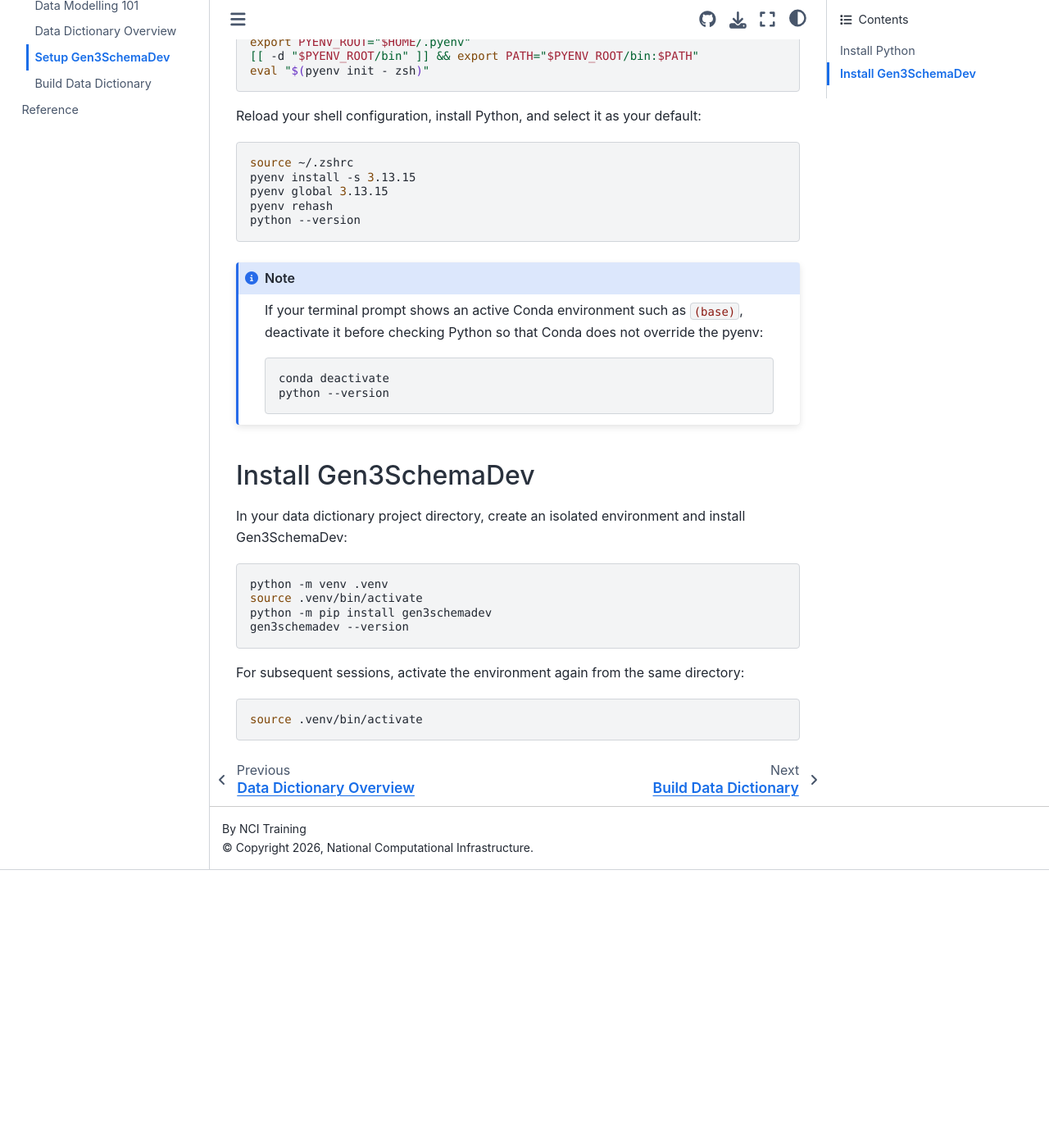
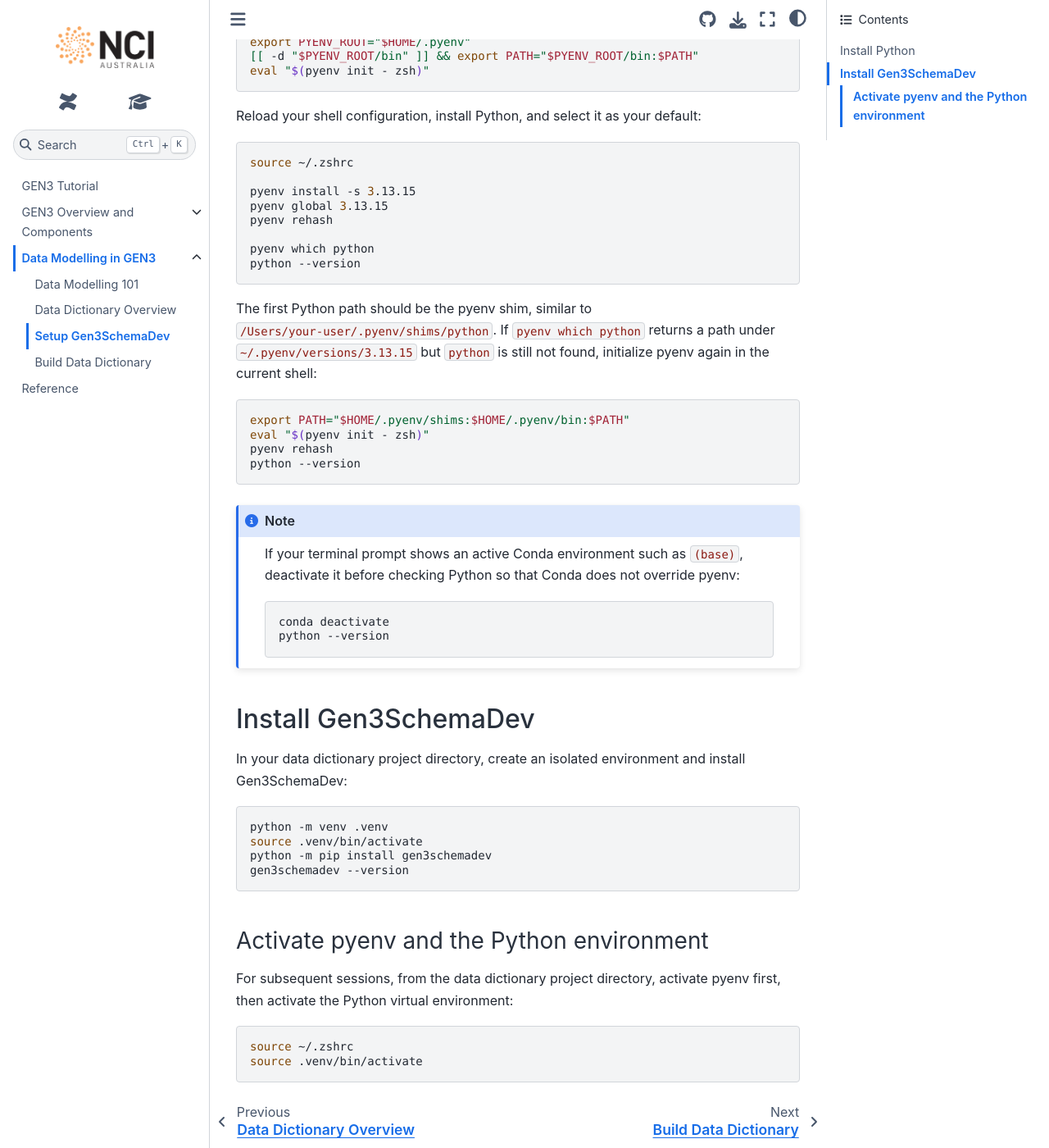
Before and after one commit to NCI900-Training-Organisation/Gen3-tutorial, a Sphinx documentation site: the page built from docs/source/01-data-modelling/03-setup-Gen3SchemaDev.rst, in a window 1280 px wide and 1400 px high, scrolled down 1075 px. Shown: the whole window at 82% size. Built offline with Sphinx 7.4.7 and the Sphinx Book theme 1.1.4, drawn with Linux system fonts in a browser that asks for light colours; before the commit the page ends 2136 px from its top, so only the background shows below that; some of the changed text lies outside the part shown.

Commit message:
docs: update setup instructions

```diff
--- a/docs/source/01-data-modelling/03-setup-Gen3SchemaDev.rst
+++ b/docs/source/01-data-modelling/03-setup-Gen3SchemaDev.rst
@@ -12,17 +12,19 @@ In this tutorial we are using ``Python 3.13.15``.
 
 .. note::
 
-   In Mac ensure that the full Xcode toolchain is available. Without it, pyenv can use the Homebrew LLVM compiler instead of the Apple/Xcode
-   toolchain, and the build can fail during configuration.
+   On macOS, ensure that the full Xcode toolchain is available before building
+   Python from source. This is not required when a compatible Python version
+   is already installed.
 
-   For mac, Install Xcode from the App Store, then select it:
+   Install Xcode from the App Store, then select it:
 
    .. code-block:: bash
 
       sudo xcode-select --switch /Applications/Xcode.app/Contents/Developer
       xcodebuild -version
 
-   If the build still prefers the Homebrew clang, force the Xcode toolchain for the current shell before running pyenv:
+   If ``pyenv install`` fails while compiling Python, force the Xcode toolchain
+   for the current shell and retry:
 
    .. code-block:: bash
 
@@ -56,15 +58,30 @@ Reload your shell configuration, install Python, and select it as your default:
 .. code-block:: bash
 
    source ~/.zshrc
+
    pyenv install -s 3.13.15
    pyenv global 3.13.15
+   pyenv rehash
+
+   pyenv which python
+   python --version
+
+The first Python path should be the pyenv shim, similar to
+``/Users/your-user/.pyenv/shims/python``. If ``pyenv which python`` returns a
+path under ``~/.pyenv/versions/3.13.15`` but ``python`` is still not found,
+initialize pyenv again in the current shell:
+
+.. code-block:: bash
+
+   export PATH="$HOME/.pyenv/shims:$HOME/.pyenv/bin:$PATH"
+   eval "$(pyenv init - zsh)"
    pyenv rehash
    python --version
 
 .. note::
 
    If your terminal prompt shows an active Conda environment such as ``(base)``,
-   deactivate it before checking Python so that Conda does not override the pyenv:
+   deactivate it before checking Python so that Conda does not override pyenv:
 
    .. code-block:: bash
 
@@ -85,8 +102,13 @@ and install Gen3SchemaDev:
    python -m pip install gen3schemadev
    gen3schemadev --version
 
-For subsequent sessions, activate the environment again from the same directory:
+Activate pyenv and the Python environment
+~~~~~~~~~~~~~~~~~~~~~~~~~~~~~~~~~~~~~~~~~
+
+For subsequent sessions, from the data dictionary project directory, activate
+pyenv first, then activate the Python virtual environment:
 
 .. code-block:: bash
 
+   source ~/.zshrc
    source .venv/bin/activate
```
